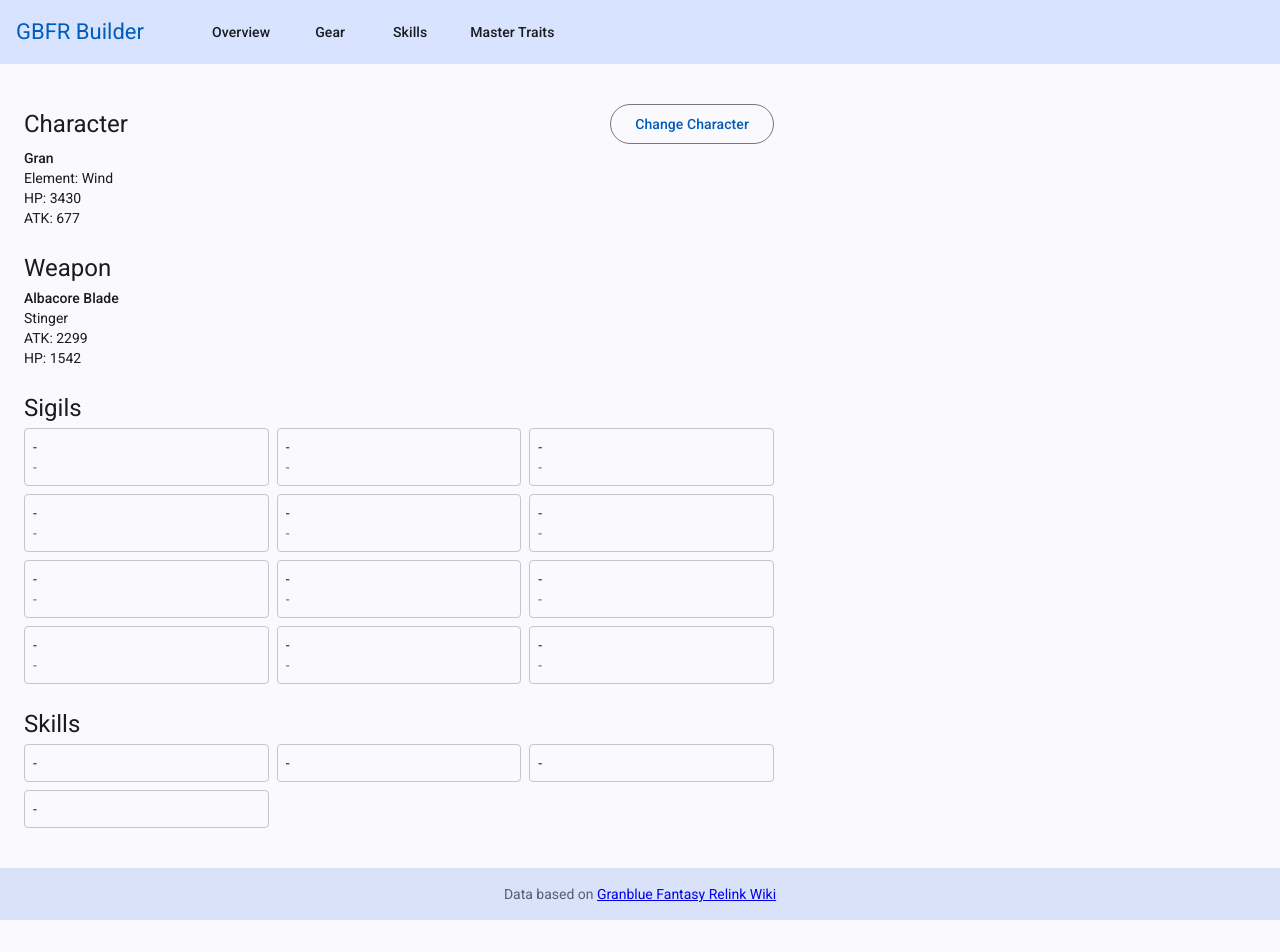
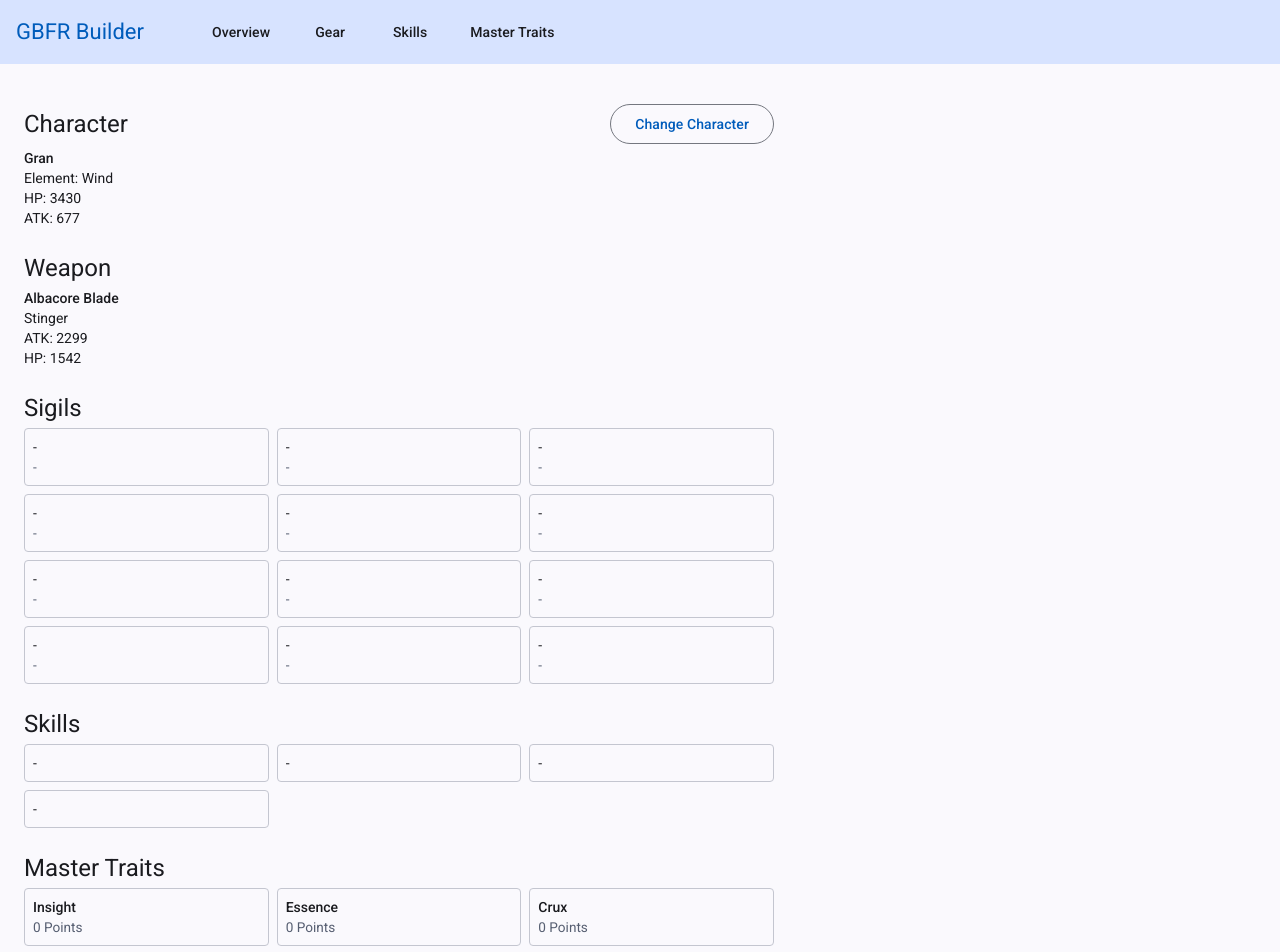
Before and after one commit to relinu/gbfr_builder, an Angular app: page / in a window 1280 px wide. Shown: the top 952 px of the page. Before the commit the page ends 920 px from the top, so only its background shows below. Built offline with nearby package versions, Linux system fonts and the light colour scheme.

Commit message:
Added master traits to overview

```diff
--- a/src/app/master-traits/master-traits.html
+++ b/src/app/master-traits/master-traits.html
@@ -13,7 +13,7 @@
             <div class="rank-block">
                 <div class="rank-header">
                     Rank {{ group.rank }}
-                    <span class="rank-count">({{ group.activeCount }}/{{ group.traits.length }} aktiv)</span>
+                    <span class="rank-count">({{ group.activeCount }}/{{ group.traits.length }} activ)</span>
                 </div>
 
                 <div class="trait-list">
--- a/src/app/overview/overview.css
+++ b/src/app/overview/overview.css
@@ -56,3 +56,26 @@
 .section-header-row .section-header {
     margin-bottom: 0;
 }
+
+.mastery-grid {
+    display: grid;
+    grid-template-columns: repeat(3, 1fr);
+    gap: 0.5rem;
+}
+
+.mastery-entry {
+    display: flex;
+    flex-direction: column;
+    padding: 0.5rem;
+    border: 1px solid var(--mat-sys-outline-variant);
+    border-radius: 4px;
+}
+
+.mastery-style {
+    font-weight: 500;
+}
+
+.mastery-points {
+    color: var(--mat-sys-secondary);
+    font-size: 0.85rem;
+}
--- a/src/app/overview/overview.html
+++ b/src/app/overview/overview.html
@@ -51,4 +51,16 @@
       }
     </div>
   </div>
+
+  <div class="section">
+    <span class="section-header">Master Traits</span>
+    <div class="mastery-grid">
+      @for (style of masterStyles; track style) {
+      <div class="mastery-entry">
+        <span class="mastery-style">{{ style }}</span>
+        <span class="mastery-points">{{ getMasteryPoints(style) }} Points</span>
+      </div>
+      }
+    </div>
+  </div>
 </div>
--- a/src/app/overview/overview.ts
+++ b/src/app/overview/overview.ts
@@ -10,6 +10,8 @@
 import { Weapon } from '../_models/weapon-model';
 import { Sigil } from '../_models/sigil-model';
 import { CharacterSelectDialog } from './character-select-dialog/character-select-dialog';
+import { MasterTraitService } from '../_services/master-trait-service/master-trait-service';
+import { MasterStyle } from '../_models/master-trait-model';
 
 @Component({
   selector: 'app-overview',
@@ -24,9 +26,11 @@
   private weaponService = inject(WeaponService);
   private traitService = inject(TraitService);
   private skillService = inject(SkillService);
+  private masterTraitService = inject(MasterTraitService);
 
   readonly sigilIds = Array.from({ length: BuildContext.SIGIL_MAX_COUNT }, (_, i) => i);
   readonly skillIds = Array.from({ length: BuildContext.SKILL_MAX_COUNT }, (_, i) => i);
+  readonly masterStyles: MasterStyle[] = ['Insight', 'Essence', 'Crux'];
 
   public get character(): Character | undefined {
     return this.characterService.get(this.build.character);
@@ -53,6 +57,12 @@
     return skill ? skill.name : '-';
   }
 
+  public getMasteryPoints(style: MasterStyle): number {
+    return this.masterTraitService.getAllFor(this.build.character)
+      .filter(t => t.style === style && this.build.hasMasterTrait(t.id))
+      .length;
+  }
+
   public openCharacterDialog(): void {
     const dialogRef = this.dialog.open(CharacterSelectDialog, { width: '400px' });
     dialogRef.afterClosed().subscribe((characterId: string | undefined) => {
```
